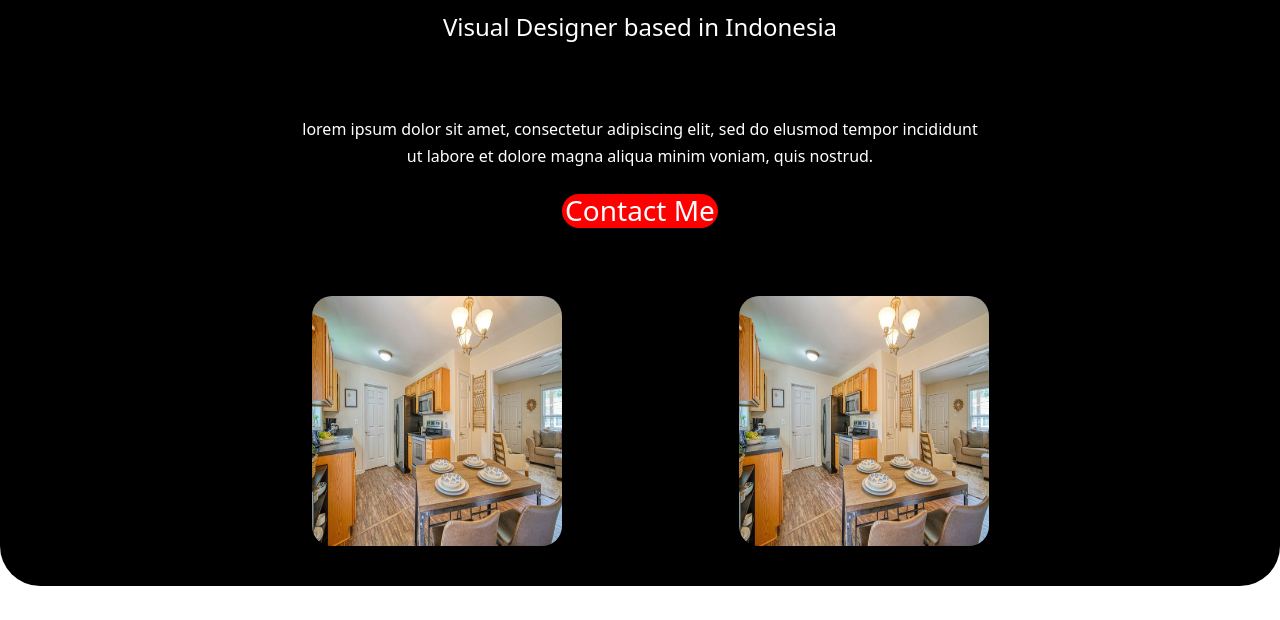
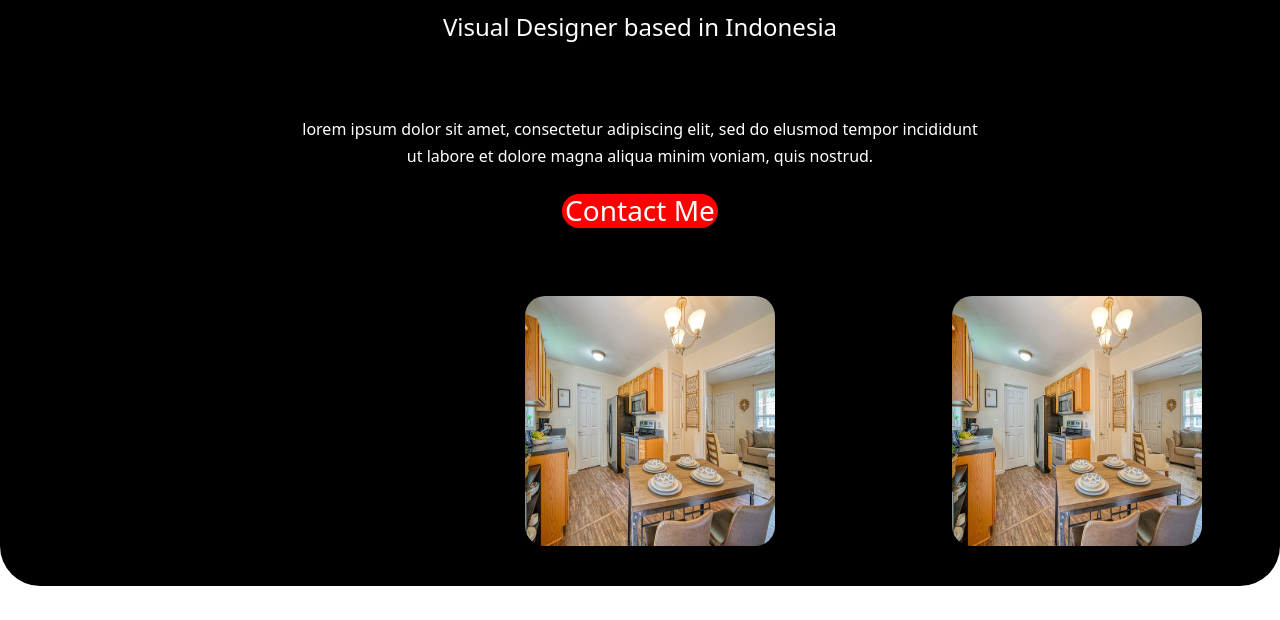
Before and after one commit to friday5060/foloi, a plain HTML site: page index.html in a window 1280 px wide. Shown: the part 63-683 px from the top of the page. Drawn offline with nearby package versions, Linux system fonts and the light colour scheme.

Commit message:
Update index.html

```diff
--- a/index.html
+++ b/index.html
@@ -78,12 +78,12 @@
             </div>
         </div>
 
-        <div class="row imgblock">
+        <div class="row imgblock justify-content-center">
             <div class="col-4">
                 <img src="./house 2 pics.jpg" alt="" class="imgp">
             </div>
             <div class="col-4">
-                <img src="./house 2 pics.jpg" alt="" class="imgp ">
+                <img src="./house 2 pics.jpg" alt="" class="imgp">
             </div>
         </div>
 
@@ -164,7 +164,6 @@
         </div>
 
     </div>
-
    <script src="https://cdn.jsdelivr.net/npm/@popperjs/core@2.11.8/dist/umd/popper.min.js" integrity="sha384-I7E8VVD/ismYTF4hNIPjVp/Zjvgyol6VFvRkX/vR+Vc4jQkC+hVqc2pM8ODewa9r" crossorigin="anonymous"></script>
 <script src="https://cdn.jsdelivr.net/npm/bootstrap@5.3.7/dist/js/bootstrap.min.js" integrity="sha384-7qAoOXltbVP82dhxHAUje59V5r2YsVfBafyUDxEdApLPmcdhBPg1DKg1ERo0BZlK" crossorigin="anonymous"></script>
 </body>
```
